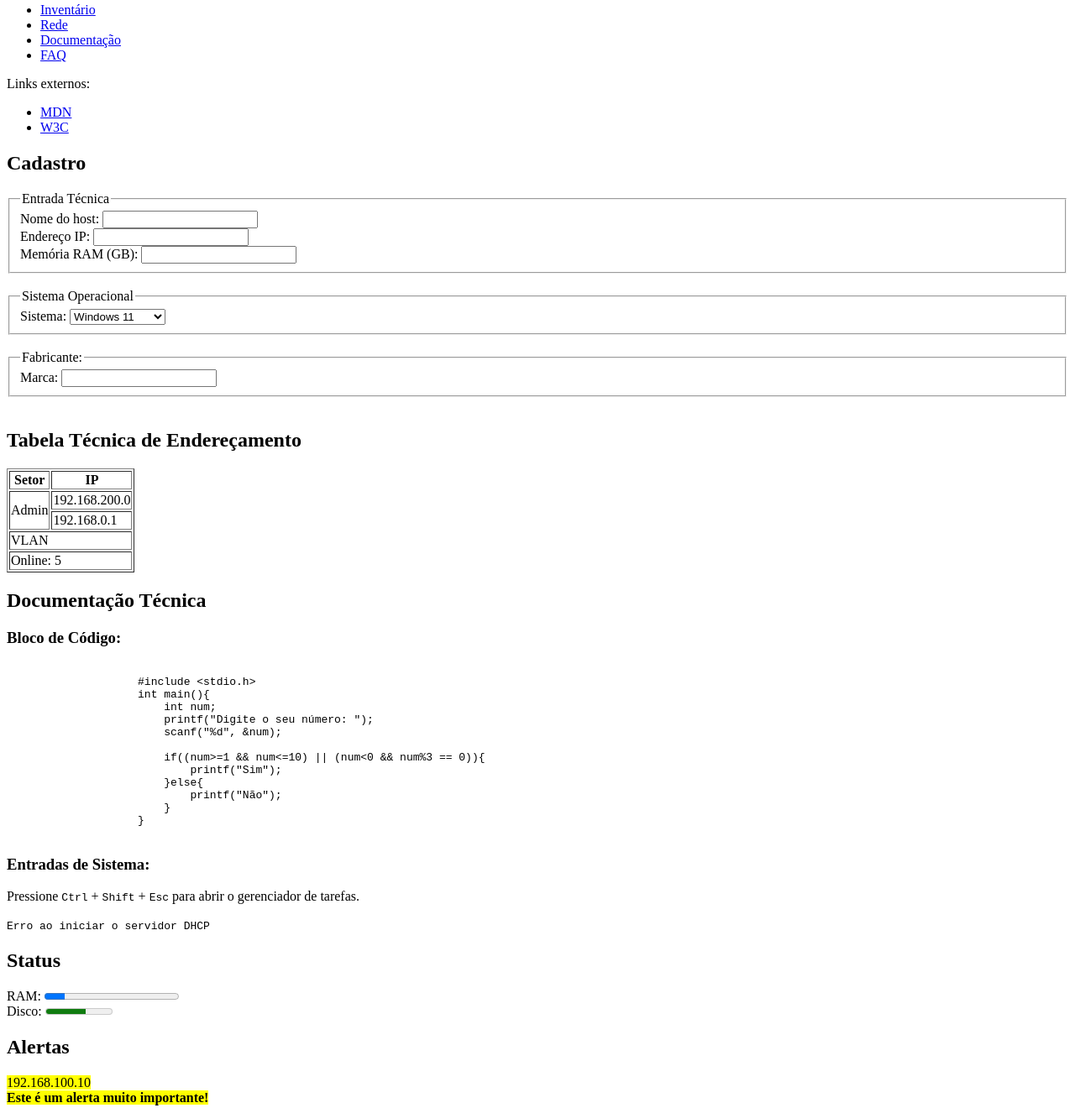
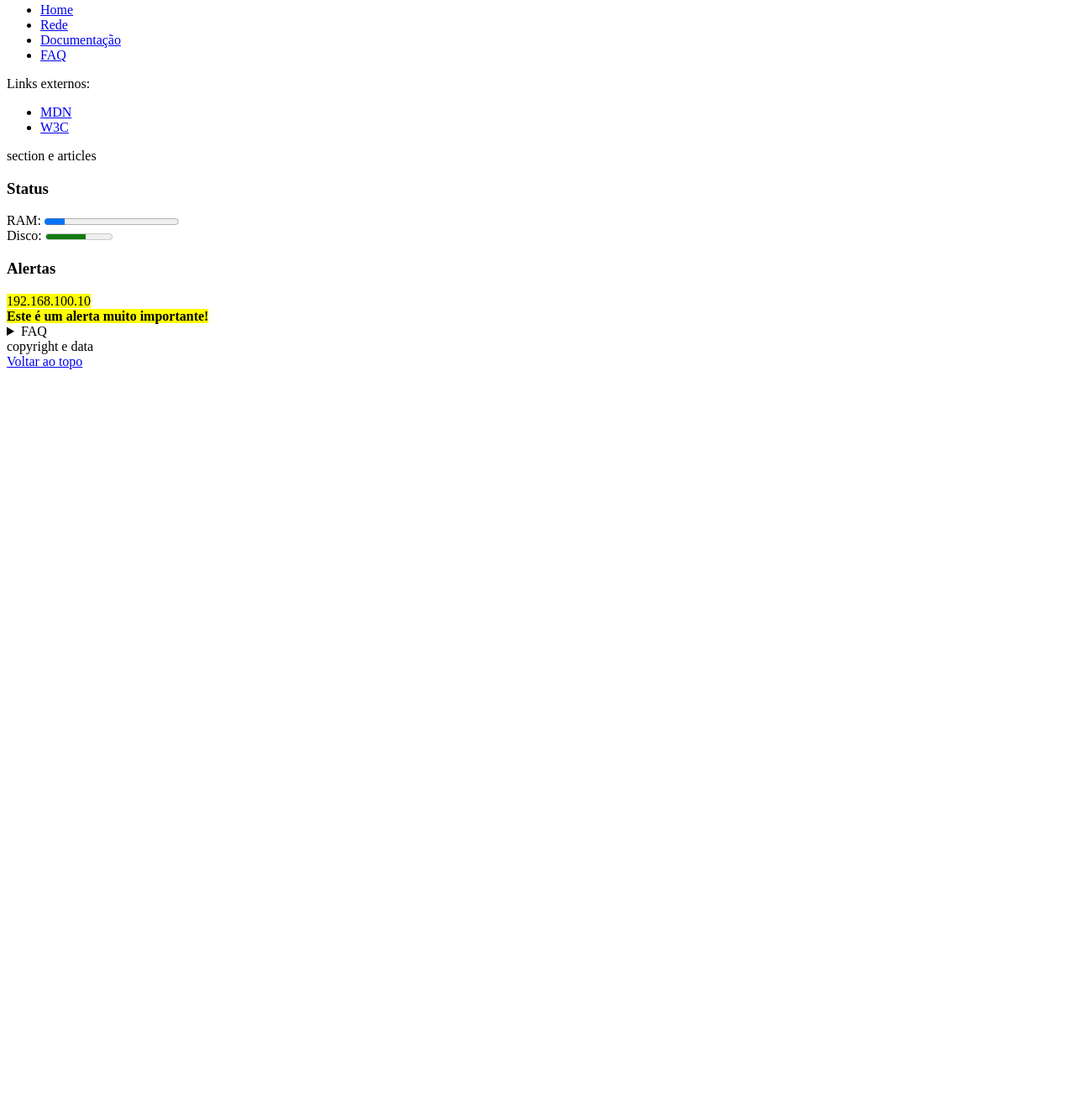
Before and after one commit to Doulglasz/gustavo-mayer-62.1, a plain HTML site: page index.html in a window 1280 px wide. Shown: the part 145-1465 px from the top of the page at 84% size. After the commit the page ends 800 px from the top, so only its background shows below. Drawn offline with Linux system fonts and the light colour scheme.

Commit message:
index beta
ainda n ta pronto

```diff
--- a/index.html
+++ b/index.html
@@ -5,17 +5,15 @@
     <meta name="viewport" content="width=device-width, initial-scale=1.0">
     <title>Document</title>
 </head>
-<body id="home">
-
+<body>
     <header>
         <h1>Portal de Inventário</h1>
         <p>Aluno: Gustavo Mayer da Silva</p>
         <p>Curso Técnico em Informática</p>
     </header>
-
     <nav>
         <ul>
-            <li><a href="#inventario">Inventário</a></li>
+            <li><a href="#home">Home</a></li>
             <li><a href="#rede">Rede</a></li>
             <li><a href="#documentação">Documentação</a></li>
             <li><a href="#faq">FAQ</a></li>
@@ -26,152 +24,28 @@
             <li><a href="https://w3.org" target="_blank">W3C</a></li>
         </ul>
     </nav>
-
     <main>
-        <section id="inventario">
-            <h2>Cadastro</h2>
-            <article>
-                <form>
-                <fieldset>
-                    <legend>Entrada Técnica</legend>
-                    <label for="nome">Nome do host:</label>
-                    <input type="text" id="nome" name="nome"><br>
-
-                    <label for="ip">Endereço IP:</label>
-                    <input type="text" id="ip" name="ip" pattern="\d{1,3}(\.\d{1,3}){3}"><br>
-
-                    <label for="ram">Memória RAM (GB):</label>
-                    <input type="number" id="ram" name="ram"><br>
-                </fieldset><br>
-                <fieldset>
-                    <legend>Sistema Operacional</legend>
-                    <label for="sistema">Sistema:</label>
-                    <select id="nome" name="nome">
-                        <optgroup label="Grupo Windows">
-                            <option>Windows 11</option>
-                            <option>Windows 10</option>
-                            <option>Windows 8.1</option>
-                        </optgroup>
-                        <optgroup label="Grupo Linux">
-                            <option>Ubuntu</option>
-                            <option>Debian</option>
-                        </optgroup>
-                        <optgroup label="Grupo Mac">
-                            <option>MacOS 15</option>
-                            <option>MacOS 14</option>
-                            <option>MacOS 13</option>
-                        </optgroup>
-                    </select>
-                </fieldset><br>
-                <fieldset>
-                    <legend>Fabricante:</legend>
-                    <label for="marca">Marca:</label>
-                    <input list="marcas" id="marca" name="marca">
-                    <datalist id="marcas">
-                        <option value="Intel">
-                        <option value="AMD">
-                        <option value="Gigabyte">
-                        <option value="Dell">
-                    </datalist>
-                </fieldset><br>
-                </form>
-            </article>
-        </section>
-        <section id="rede">
-            <h2>Tabela Técnica de Endereçamento</h2>
-            <article>
-                <table border>
-                    <thead>
-                        <tr>
-                            <th>Setor</th>
-                            <th>IP</th>
-                        </tr>
-                    </thead>
-                    <tbody>
-                        <tr>
-                            <td rowspan="2">Admin</td>
-                            <td>192.168.200.0</td>
-                        </tr>
-                        <tr>
-                            <td>192.168.0.1</td>
-                        </tr>
-                        <tr>
-                            <td colspan="2">VLAN</td>
-                        </tr>
-                    </tbody>
-                    <tfoot>
-                        <tr>
-                            <td colspan="2">Online: 5</td>
-                        </tr>
-                    </tfoot>
-                </table>
-            </article>
-        </section>
-        <section id="documentacao">
-            <h2>Documentação Técnica</h2>
-            <article>
-                <h3>Bloco de Código:</h3>
-                <pre><code>
-                    #include &lt;stdio.h&gt;
-                    int main(){
-                        int num;
-                        printf("Digite o seu número: ");
-                        scanf("%d", &num);
-
-                        if((num>=1 && num<=10) || (num<0 && num%3 == 0)){
-                            printf("Sim");
-                        }else{
-                            printf("Não");
-                        }
-                    }
-                </code></pre>
-                <h3>Entradas de Sistema:</h3>
-                <p>Pressione <kbd>Ctrl</kbd> + <kbd>Shift</kbd> + <kbd>Esc</kbd> para abrir o gerenciador de tarefas.</p>
-                <p><samp>Erro ao iniciar o servidor <abrr title="Dynamic Host Configuration Protocol">DHCP</samp></p>
-            </article>
-        </section>
+        section e articles
     </main>
-
     <aside>
-        <section id="status">
-            <article>
-                <h2>Status</h2>
+        <h3><b>Status</b></h3>
         <label for="ram">RAM:</label>
         <progress id="ram" value="15" max="100">15%</progress><br>
-
         <label for="disco">Disco:</label>
         <meter id="disco" value="0.6">60%</meter>
-
-                <h2>Alertas</h2>
+        <h3><b>Alertas</b></h3>
         <mark>192.168.100.10</mark><br>
-                <mark><strong>Este é um alerta muito importante!</strong></mark>
-            </article>
-        </section>
-        <section id="faq">
-            <h2>Perguntas Frequentes (FAQ)</h2>
-            <article>
+        <mark><strong>Este é um alerta muito importante!</strong></mark><br>
         <details>
-                    <summary><b>Como faço para fazer isso?</b></summary>
-                    <p>É bem simples, você precisa ter em mãos o coiso para fazer login no site.</p>
+        <summary>FAQ</summary>
+            <p><b>Como faço para fazer isso?</b> É bem simples, você precisa ter em mãos o coiso para fazer login no site.</p>
+            <p><b>O que é isso?</b> Isso é algo que vai ajudar as pessoas naquele específico aspecto, sabe? Aquele que tipo, você sabe e tals.</p>
+            <p><b>Não estou conseguindo logar. O pode ser?</b> Bom, considerando que este não é o site do governo, isso já é uma grande vantagem, pois imagina se fosse o gov.br, você estaria furioso.</p>
         </details>
-                <details>
-                    <summary><b>O que é isso?</b></summary>
-                    <p>Isso é algo que vai ajudar as pessoas naquele específico aspecto, sabe? Aquele que tipo, você sabe e tals.</p>
-                </details>
-                <details>
-                    <summary><b>Não estou conseguindo logar, o que pode ser?</b></summary>
-                    <p>Bom, considerando que este não é o site do governo, isso já é uma grande vantagem, pois imagina se fosse o gov.br, você estaria furioso.</p>
-                </details>
-            </article>
-        </section>
     </aside>
-
     <footer>
-        <p>© All rights reserved</p>
-        <time datetime="2026-04-24 07:30">Taquara, 24 de abril de 2026.</time>
-    </footer><br>
-
+        copyright e data
+    </footer>
     <nav><a href="#home">Voltar ao topo</a></nav>
-
 </body>
 </html>
```
Lines whose indentation alone changed are shown as unchanged.
